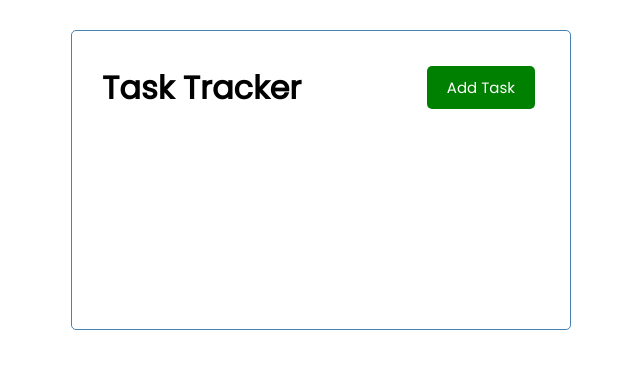
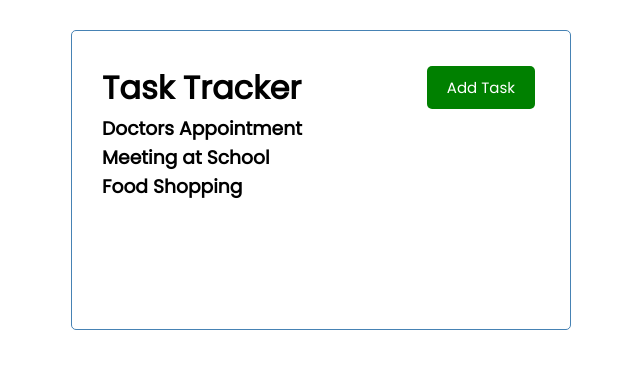
Before and after one commit to KatarzynaZaloba/vue3, a Vue app: page / in a window 1280 px wide. Shown: the top 368 px of the page, without its empty margins (319-959 px from the left). Built offline with nearby package versions, Linux system fonts and the light colour scheme.

Commit message:
added Tasks to the Vue Controlled Components

```diff
--- a/src/App.vue
+++ b/src/App.vue
@@ -1,22 +1,48 @@
 <template>
   <div class="container">
     <Header title="Task Tracker"/>
+    <Tasks :tasks="tasks"/>
   </div>
 </template>
 
 <script>
-import Header from "./components/Header.vue";
+import Header from "./components/Header";
+import Tasks from "./components/Tasks";
 
 export default {
   name: 'App',
   components: {
     Header,
+    Tasks,
   },
   data() {
     return {
       tasks: []
     }
+  },
+  created() {
+    this.tasks = [
+      {
+        id: 1,
+        text: "Doctors Appointment",
+        day: "May 5th at 2:30pm",
+        reminder: true,
+      },
+      {
+        id: 2,
+        text: "Meeting at School",
+        day: "May 6th at 1:30pm",
+        reminder: true,
+      },
+      {
+        id: 3,
+        text: "Food Shopping",
+        day: "May 7th at 12:30pm",
+        reminder: false,
+      },
+    ]
   }
+
 
 }
 </script>
--- /dev/null
+++ b/src/components/Tasks.vue
@@ -0,0 +1,15 @@
+<template>
+  <div :key="task.id" v-for="task in tasks">
+    <h3>{{ task.text }}</h3>
+  </div>
+</template>
+
+<script>
+export default {
+  // eslint-disable-next-line vue/multi-word-component-names
+  name: "Tasks",
+  props: {
+    tasks: Array
+  }
+}
+</script>
```
